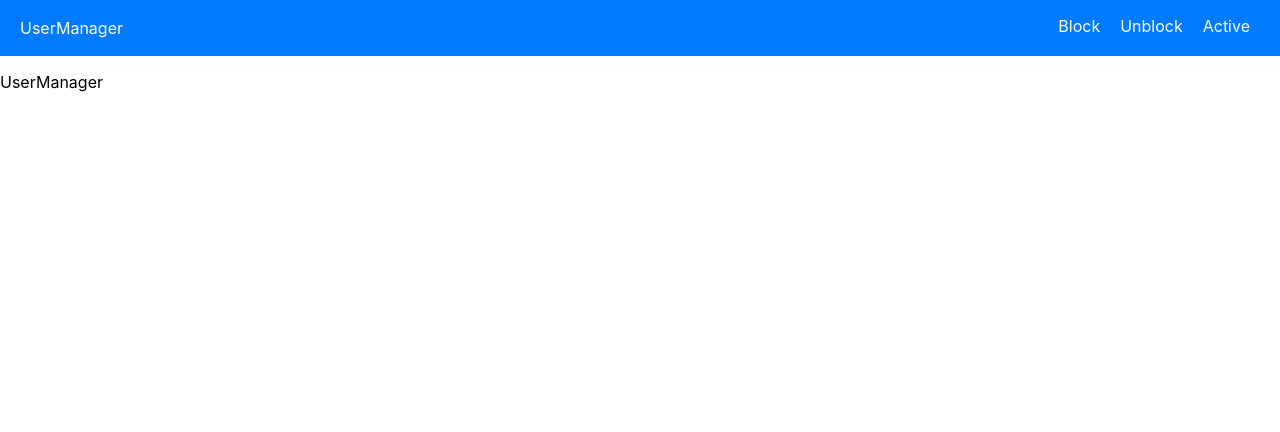
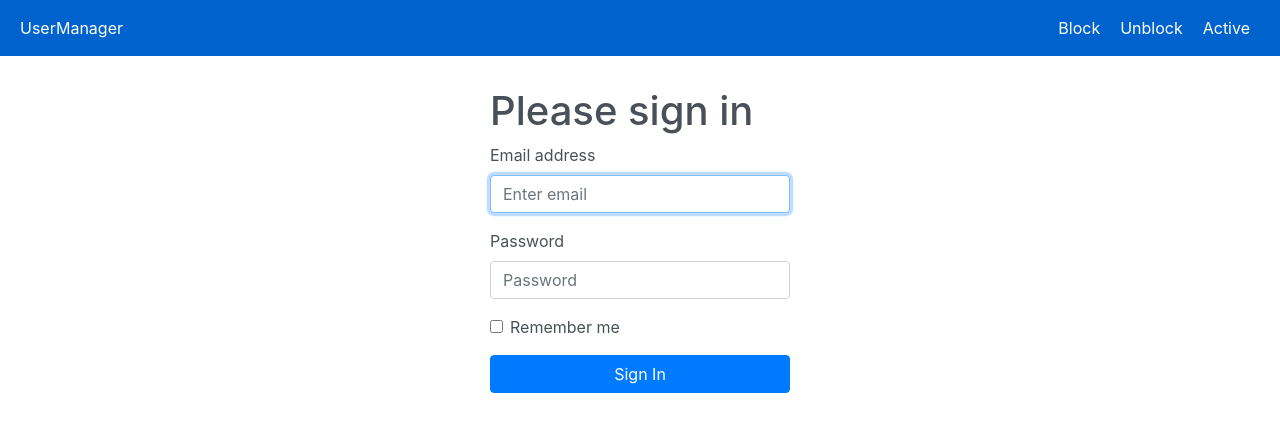
Before and after one commit to ZhenKasp/user_manager_client, a React (Create React App) app: page / in a window 1280 px wide. Shown: the top 432 px of the page. Built offline with nearby package versions, Linux system fonts and the light colour scheme; no server answers.

Commit message:
add SignIn

```diff
--- a/package.json
+++ b/package.json
@@ -6,6 +6,7 @@
     "@testing-library/jest-dom": "^4.2.4",
     "@testing-library/react": "^9.5.0",
     "@testing-library/user-event": "^7.2.1",
+    "axios": "^0.20.0",
     "bootstrap": "^4.5.2",
     "react": "^16.13.1",
     "react-bootstrap": "^1.3.0",
--- a/src/App.css
+++ /dev/null
@@ -1,38 +0,0 @@
-.App {
-  text-align: center;
-}
-
-.App-logo {
-  height: 40vmin;
-  pointer-events: none;
-}
-
-@media (prefers-reduced-motion: no-preference) {
-  .App-logo {
-    animation: App-logo-spin infinite 20s linear;
-  }
-}
-
-.App-header {
-  background-color: #282c34;
-  min-height: 100vh;
-  display: flex;
-  flex-direction: column;
-  align-items: center;
-  justify-content: center;
-  font-size: calc(10px + 2vmin);
-  color: white;
-}
-
-.App-link {
-  color: #61dafb;
-}
-
-@keyframes App-logo-spin {
-  from {
-    transform: rotate(0deg);
-  }
-  to {
-    transform: rotate(360deg);
-  }
-}
--- a/src/components/Navigation/Toolbar/Toolbar.module.css
+++ b/src/components/Navigation/Toolbar/Toolbar.module.css
@@ -4,7 +4,7 @@
     position: fixed;
     top: 0;
     left: 0;
-    background-color: #007BFF;
+    background-color: #0062CC;
     color: white;
     display: flex;
     justify-content: space-between;
--- /dev/null
+++ b/src/components/SignIn/SignIn.js
@@ -0,0 +1,32 @@
+import React from 'react';
+import classes from './SignIn.module.css';
+import Button from 'react-bootstrap/Button';
+import Form from 'react-bootstrap/Form';
+import 'bootstrap/dist/css/bootstrap.css';
+
+
+const signIn = (props) => (
+  <div className={classes.SignIn}>
+    <h1>Please sign in</h1>
+    <Form>
+      <Form.Group controlId="formBasicEmail">
+        <Form.Label>Email address</Form.Label>
+        <Form.Control autoFocus type="email" placeholder="Enter email" />
+        <Form.Text className="text-muted">
+        </Form.Text>
+      </Form.Group>
+      <Form.Group controlId="formBasicPassword">
+        <Form.Label>Password</Form.Label>
+        <Form.Control type="password" placeholder="Password" />
+      </Form.Group>
+      <Form.Group controlId="formBasicCheckbox">
+        <Form.Check type="checkbox" label="Remember me" />
+      </Form.Group>
+      <Button variant="primary" type="submit">
+        Sign In
+      </Button>
+    </Form>
+  </div>
+)
+
+export default signIn;
--- /dev/null
+++ b/src/components/SignIn/SignIn.module.css
@@ -0,0 +1,12 @@
+.SignIn {
+  display: block;
+  width: 100%;
+  max-width: 330px;
+  padding: 15px;
+  margin: 0 auto;
+  color: #495057;
+}
+
+.SignIn Button {
+  width: 100%;
+}
--- a/src/containers/UserManager/UserManager.js
+++ b/src/containers/UserManager/UserManager.js
@@ -1,15 +1,33 @@
 import React, { Component } from 'react';
+import axios from 'axios';
 import Aux from '../../hoc/Auxiliary';
+import SignIn from '../../components/SignIn/SignIn';
 
 class UserManager extends Component {
   state = {
+    users: ""
+  }
 
+
+  async componentDidMount() {
+    axios.defaults.headers.post['Content-Type'] ='application/x-www-form-urlencoded';
+    try {
+      await axios.get('http://localhost:8000/api/v1', )
+      .then(res => {
+        console.log(res)
+        this.setState({ users: JSON.stringify(res.data.users) });
+      });
+    } catch (err) {
+      console.log(err);
+    }
   }
 
   render () {
     return (
       <Aux>
-        UserManager
+        <SignIn/>
+        {this.state.users}
+
       </Aux>
     )
   }
--- a/src/index.css
+++ b/src/index.css
@@ -1,10 +1,12 @@
 body {
   margin: 0;
+  padding: 0;
   font-family: -apple-system, BlinkMacSystemFont, 'Segoe UI', 'Roboto', 'Oxygen',
     'Ubuntu', 'Cantarell', 'Fira Sans', 'Droid Sans', 'Helvetica Neue',
     sans-serif;
   -webkit-font-smoothing: antialiased;
   -moz-osx-font-smoothing: grayscale;
+  background-color: #f5f5f5;
 }
 
 code {
```
Also changed, not shown: 1 other file (tests, documents, lock files or other folders).
